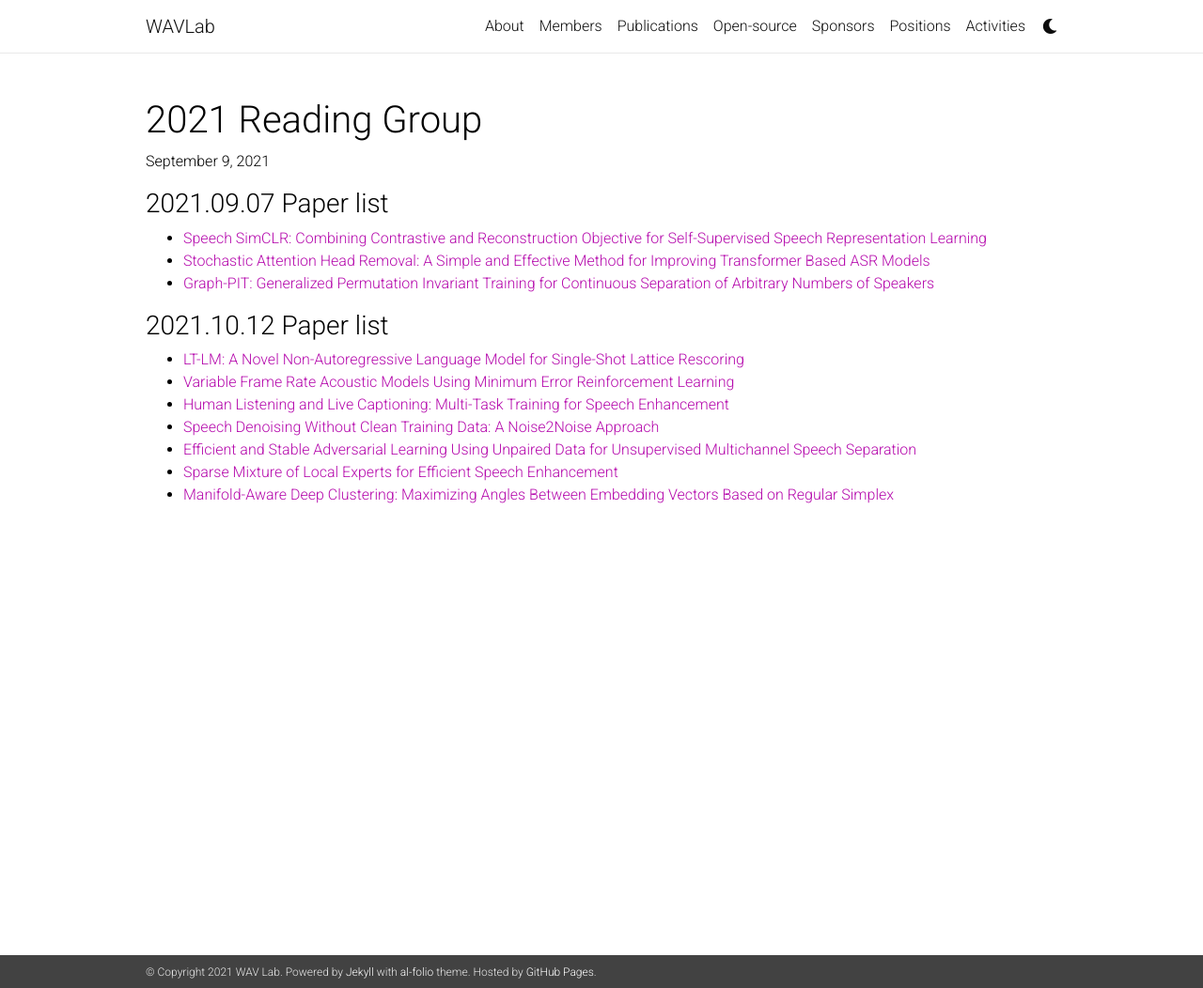
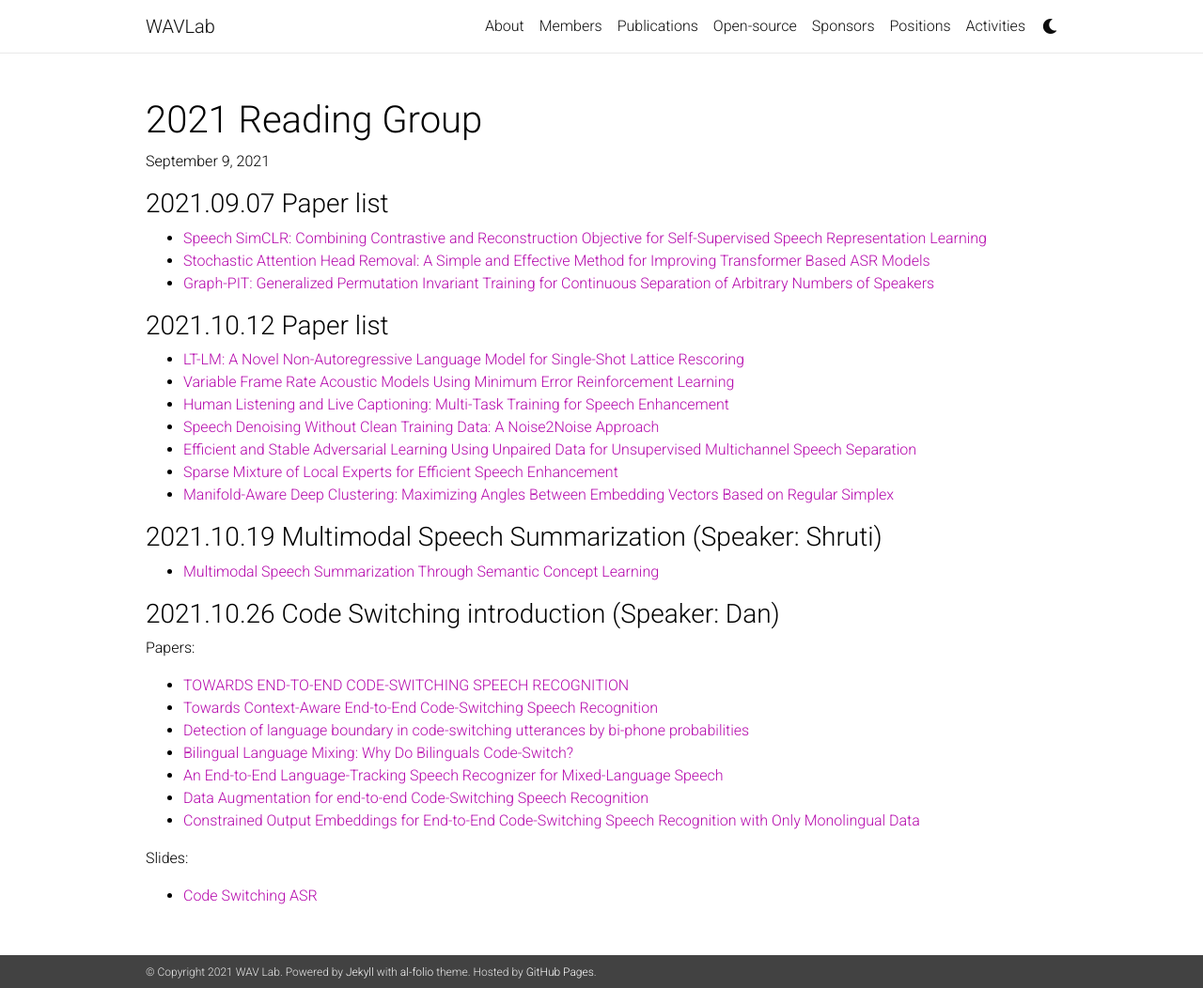
Before and after one commit to shinjiwlab/shinjiwlab.github.io, a Jekyll site: the page built from _posts/2021-07-13-reading-group.md, in a window 1280 px wide and 1052 px high. Shown: the whole window at 94% size. Built offline with Jekyll 4.4.1, drawn with Linux system fonts in a browser that asks for light colours; nearby versions of some CDN libraries; a style sheet for code colours, icons or effects is not loaded.

Commit message:
Update 10.19, 10.26 reading group informations

```diff
--- a/_posts/2021-07-13-reading-group.md
+++ b/_posts/2021-07-13-reading-group.md
@@ -21,3 +21,21 @@ comments: false
 - [Efficient and Stable Adversarial Learning Using Unpaired Data for Unsupervised Multichannel Speech Separation](https://www.isca-speech.org/archive/interspeech_2021/nakagome21_interspeech.html)
 - [Sparse Mixture of Local Experts for Efficient Speech Enhancement](http://www.interspeech2020.org/index.php?m=content&c=index&a=show&catid=412&id=1229)
 - [Manifold-Aware Deep Clustering: Maximizing Angles Between Embedding Vectors Based on Regular Simplex](https://www.isca-speech.org/archive/interspeech_2021/tanaka21_interspeech.html)
+
+
+### 2021.10.19 Multimodal Speech Summarization (Speaker: Shruti)
+- [Multimodal Speech Summarization Through Semantic Concept Learning](https://www.isca-speech.org/archive/interspeech_2021/palaskar21_interspeech.html)
+
+### 2021.10.26 Code Switching introduction (Speaker: Dan)
+Papers:
+- [TOWARDS END-TO-END CODE-SWITCHING SPEECH RECOGNITION](https://arxiv.org/pdf/1810.13091.pdf)
+- [Towards Context-Aware End-to-End Code-Switching Speech Recognition](http://www.interspeech2020.org/uploadfile/pdf/Thu-3-5-10.pdf)
+- [Detection of language boundary in code-switching utterances by bi-phone probabilities](https://ieeexplore.ieee.org/document/1409644)
+- [Bilingual Language Mixing: Why Do Bilinguals Code-Switch?](https://journals.sagepub.com/doi/pdf/10.1111/1467-8721.00140?casa_token=xRgWLP3mKxkAAAAA:qrie3I-QwiF5vSGpCId0h7nZNDxb4L5K5nUZjJxq5UblA7HCohpvV9digt03dpz72XEsnltut640)
+- [An End-to-End Language-Tracking Speech Recognizer for Mixed-Language Speech](https://ieeexplore.ieee.org/document/8462180)
+- [Data Augmentation for end-to-end Code-Switching Speech Recognition](https://ieeexplore.ieee.org/document/9383620)
+- [Constrained Output Embeddings for End-to-End Code-Switching Speech Recognition with Only Monolingual Data](https://arxiv.org/pdf/1904.03802.pdf)
+
+Slides:
+
+- [Code Switching ASR]()
```
